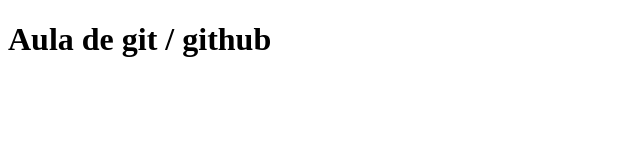
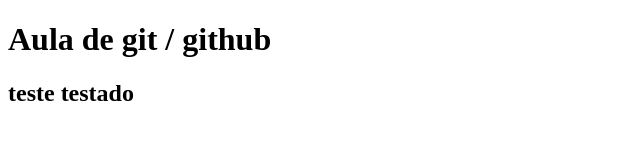
Before and after one commit to Brian3720/AprendendoGithub, a plain HTML site: page index.html in a window 1280 px wide. Shown: the whole page, without its empty margins (0-640 px from the left). Drawn offline with Linux system fonts and the light colour scheme.

Commit message:
add section

```diff
--- a/index.html
+++ b/index.html
@@ -7,5 +7,9 @@
 </head>
 <body>
     <h1>Aula de git / github</h1>
+
+    <section>
+        <h2>teste testado</h2>
+    </section>
 </body>
 </html>
```
